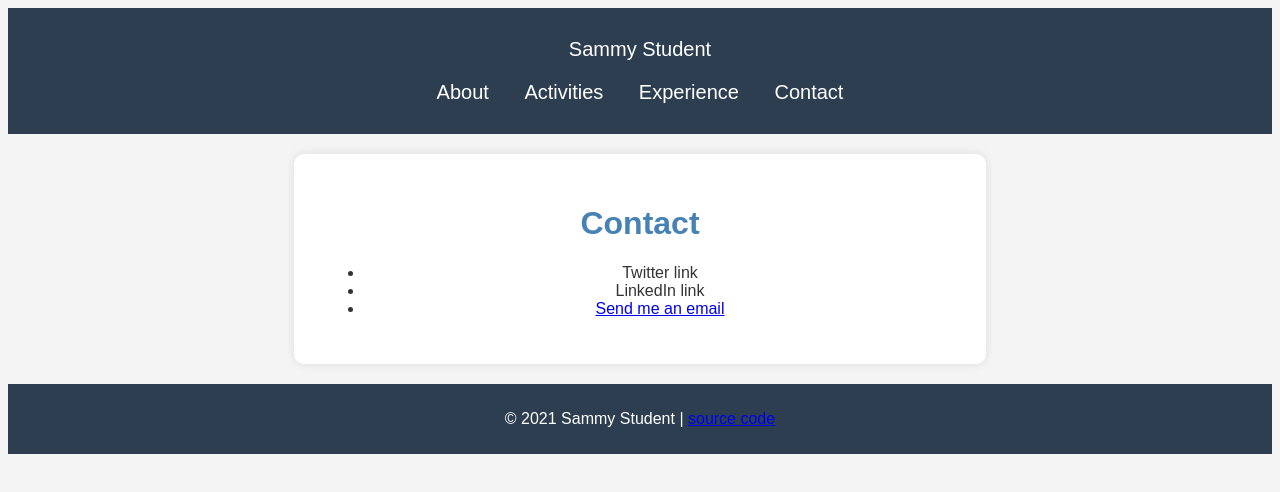
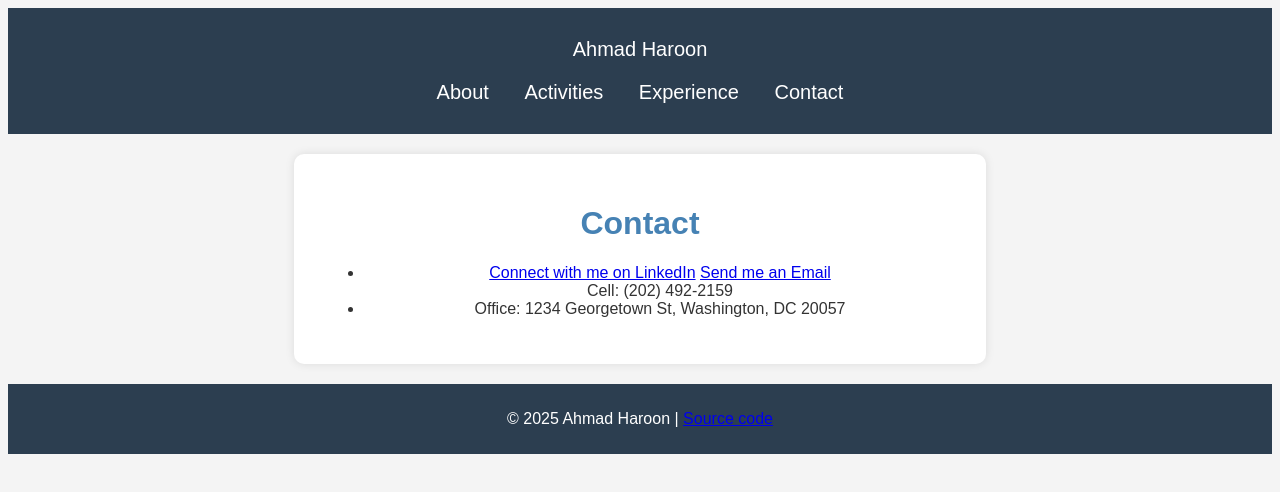
Before and after one commit to ahmadhrc/Ahmad, a plain HTML site: page contact.html in a window 1280 px wide. Drawn offline with Linux system fonts and the light colour scheme.

Commit message:
Update contact.html

```diff
--- a/contact.html
+++ b/contact.html
@@ -2,12 +2,12 @@
 <html>
   <head>
     <meta charset="utf-8">
-    <title>Sammy Student | Work hard, play hard</title>
+    <title>Ahmad Haroon | Master's in Management Student, Georgetown University</title>
     <link rel="stylesheet" href="stylesheets/sammy-style.css">
   </head>
   <body>
     <header>
-      <p><a href="index.html">Sammy Student</a></p>
+      <p><a href="index.html">Ahmad Haroon</a></p>
       <nav>
         <ul>
           <li><a href="about.html">About</a></li>
@@ -21,17 +21,17 @@
     <div class="page">
       <h1>Contact</h1>
       <ul>
-        <li>Twitter link</li>
-        <li>LinkedIn link</li>
         <li>
-          <a href="mailto:sammystudent@myschool.edu"> Send me an email</a>
-        </li>
+          <a href="https://www.linkedin.com/in/ahmadhrc"> Connect with me on LinkedIn</a>
+          <a href="mailto:ah1973@georgetown.edu"> Send me an Email</a>
+        </li> Cell: (202) 492-2159 </li>
+        <li>Office: 1234 Georgetown St, Washington, DC 20057</li>
       </ul>
     </div>
 
     <footer>
-      <p>&copy; 2021 Sammy Student |
-        <a href="https://github.com/prof-rossetti/student-site">source code</a>
+      <p>&copy; 2025 Ahmad Haroon |
+        <a href="https://github.com/ahmadhrc/Ahmad">Source code</a>
       </p>
     </footer>
   </body>
```
